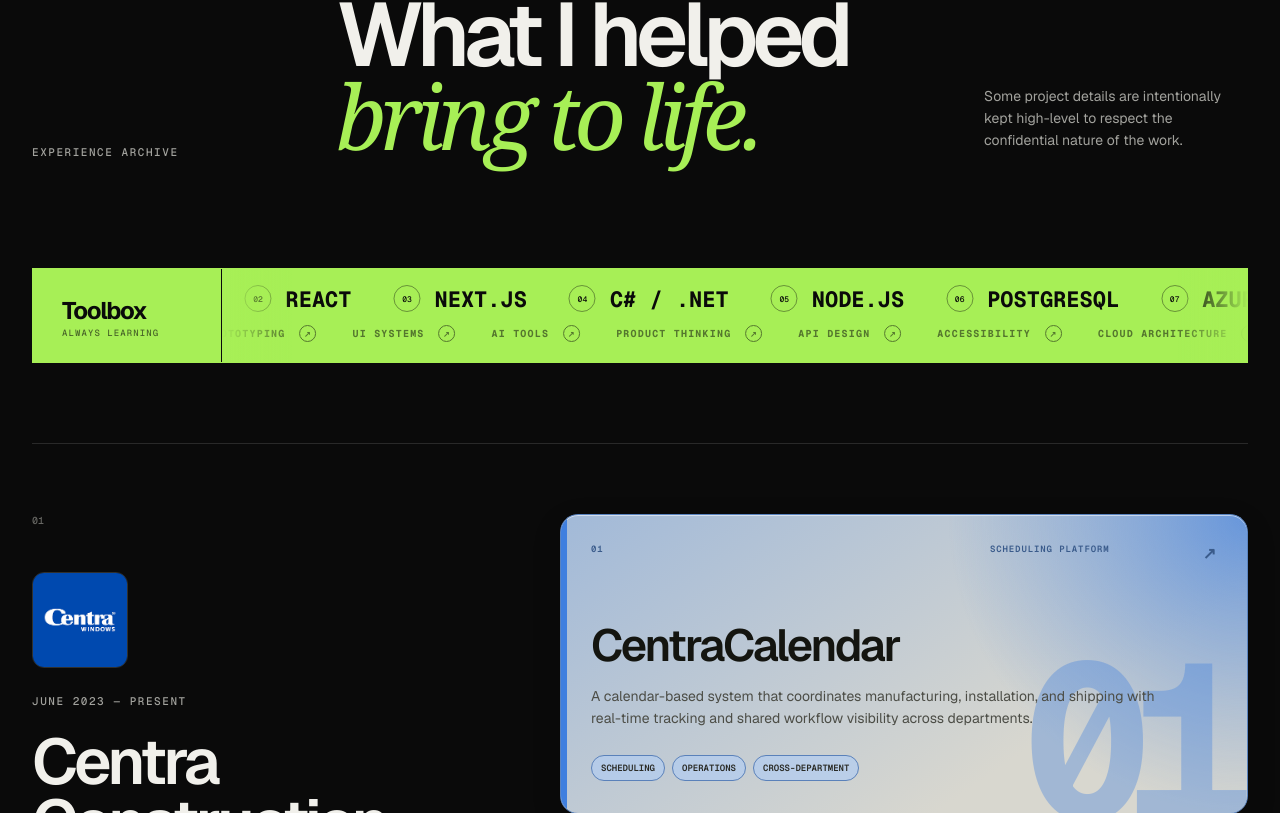
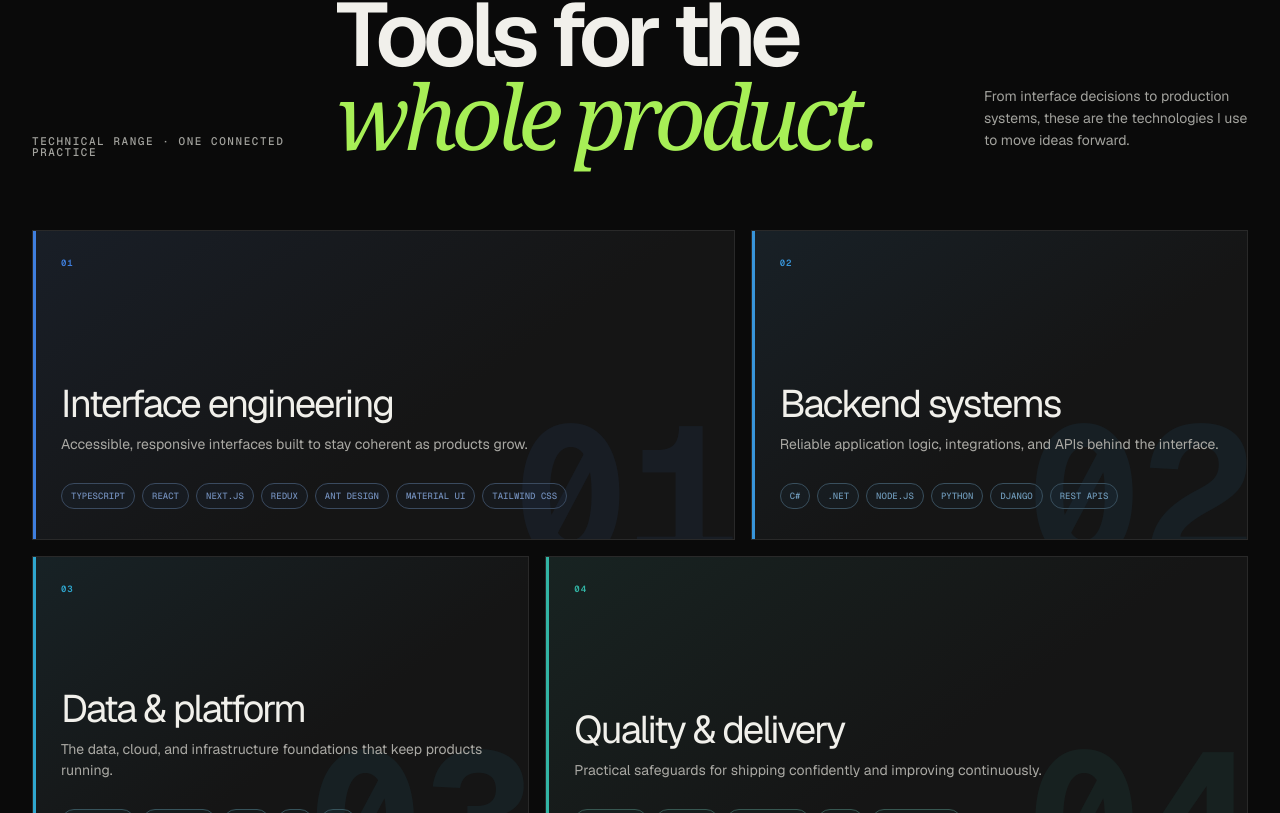
Before and after one commit to ajadversalo/ajshub, a Next.js app: page / in a window 1280 px wide. Shown: the part 947-1760 px from the top of the page. Built offline with nearby package versions, Linux system fonts and the light colour scheme.

Commit message:
Add more upgrades

```diff
--- a/app/data/portfolio.ts
+++ b/app/data/portfolio.ts
@@ -11,12 +11,30 @@
   },
 ];
 
-export const stack = [
-  "TypeScript", "React", "Next.js", "C# / .NET", "Node.js",
-  "PostgreSQL", "Azure", "AWS", "OpenAI", "Playwright",
+export const toolboxGroups = [
+  {
+    category: "Interface engineering",
+    description: "Accessible, responsive interfaces built to stay coherent as products grow.",
+    tools: ["TypeScript", "React", "Next.js", "Redux", "Ant Design", "Material UI", "Tailwind CSS"],
+  },
+  {
+    category: "Backend systems",
+    description: "Reliable application logic, integrations, and APIs behind the interface.",
+    tools: ["C#", ".NET", "Node.js", "Python", "Django", "REST APIs"],
+  },
+  {
+    category: "Data & platform",
+    description: "The data, cloud, and infrastructure foundations that keep products running.",
+    tools: ["PostgreSQL", "SQL Server", "Azure", "AWS", "IIS"],
+  },
+  {
+    category: "Quality & delivery",
+    description: "Practical safeguards for shipping confidently and improving continuously.",
+    tools: ["Playwright", "Selenium", "Azure DevOps", "CI/CD", "Accessibility"],
+  },
+  {
+    category: "AI & product",
+    description: "Tools and methods for exploring ideas, automating work, and finding the useful path.",
+    tools: ["OpenAI API", "AI tools", "Automation", "Prototyping", "Product thinking"],
+  },
 ];
-
-export const concepts = [
-  "UI Systems", "AI Tools", "Product Thinking", "API Design", "Accessibility",
-  "Cloud Architecture", "Performance", "Automation", "Developer Experience", "Prototyping",
-];
--- a/app/globals.css
+++ b/app/globals.css
@@ -23,7 +23,6 @@
 :root[data-theme="light"] .contact { background: #11120f; color: #f1f0eb; }:root[data-theme="light"] .contact h2 em { color: #f1f0eb; }:root[data-theme="light"] .contact .eyebrow, :root[data-theme="light"] .contact footer { color: #aaa9a2; }:root[data-theme="light"] .contact-links { border-color: #484943; }
 :root[data-theme="light"] .resume-page { background: #e5e4dd; }
 :root[data-theme="light"] .nav-resume:hover, :root[data-theme="light"] .nav-resume[aria-current="page"], :root[data-theme="light"] .hero h1 em, :root[data-theme="light"] .experience-heading h2 em, :root[data-theme="light"] .company-context strong, :root[data-theme="light"] .about-lede span, :root[data-theme="light"] .resume-nav nav a[aria-current="page"] { color: #4b741f; border-color: #4b741f; }
-:root[data-theme="light"] .ticker { color: #17200f; }
 a { color: inherit; text-decoration: none; }
 section[id] { scroll-margin-top: 24px; }
 .shell { width: min(1400px, calc(100% - 64px)); margin: 0 auto; }
@@ -53,25 +52,22 @@
 .rain i { position: absolute; top: -18%; width: 1px; height: 90px; background: linear-gradient(transparent, #fff); animation: fall 7s linear infinite; }
 .rain i:nth-child(1) { left: 8%; animation-delay: -2s; }.rain i:nth-child(2) { left: 31%; animation-delay: -6s; }.rain i:nth-child(3) { left: 54%; animation-delay: -3.5s; }.rain i:nth-child(4) { left: 76%; animation-delay: -1s; }.rain i:nth-child(5) { left: 94%; animation-delay: -5s; }
 @keyframes fall { to { transform: translateY(130vh); } }
-.ticker { display: grid; grid-template-columns: 190px minmax(0, 1fr); overflow: hidden; background: #a7ef56; color: var(--ink); border-block: 1px solid #a7ef56; }
-.ticker-label { padding: 24px 30px; border-right: 1px solid #0a0a0a; display: flex; flex-direction: column; justify-content: space-between; position: relative; z-index: 2; background: #a7ef56; }
-.ticker-label span { font-size: 24px; font-weight: 700; letter-spacing: -.05em; }
-.ticker-label i { font: 500 9px/1 var(--font-mono), monospace; letter-spacing: .12em; text-transform: uppercase; font-style: normal; opacity: .6; }
-.ticker-window { overflow-x: auto; overflow-y: hidden; padding: 16px 0; position: relative; cursor: grab; touch-action: pan-y; scrollbar-width: none; user-select: none; }
-.ticker-window::-webkit-scrollbar { display: none; }.ticker-window.is-dragging { cursor: grabbing; }
-.ticker-window:before, .ticker-window:after { content: ""; position: absolute; inset-block: 0; width: 70px; z-index: 1; pointer-events: none; }
-.ticker-window:before { left: 0; background: linear-gradient(90deg, #a7ef56, transparent); }
-.ticker-window:after { right: 0; background: linear-gradient(-90deg, #a7ef56, transparent); }
-.ticker-track { display: flex; width: max-content; animation: ticker 64s linear infinite; }
-.ticker-track + .ticker-track { margin-top: 13px; }
-.ticker-track span { display: inline-flex; align-items: center; gap: 14px; font: 650 22px/1 var(--font-mono), monospace; text-transform: uppercase; white-space: nowrap; padding-right: 42px; }
-.ticker-track b { display: grid; place-items: center; width: 27px; height: 27px; border: 1px solid #0a0a0a66; border-radius: 50%; font-size: 8px; font-weight: 500; }
-.ticker-track-reverse { animation-name: ticker-reverse; animation-duration: 84s; opacity: .52; }
-.ticker-track-reverse span { font-size: 10px; letter-spacing: .12em; padding-right: 36px; }
-.ticker-track-reverse i { width: 17px; height: 17px; display: grid; place-items: center; border: 1px solid; border-radius: 50%; font-style: normal; font-size: 8px; }
-.ticker:hover .ticker-track, .ticker-window.is-dragging .ticker-track { animation-play-state: paused; }
-@keyframes ticker { to { transform: translateX(-50%); } }
-@keyframes ticker-reverse { from { transform: translateX(-50%); } to { transform: translateX(0); } }
+.toolbox { padding: 140px 0 160px; border-top: 1px solid var(--line); }
+.toolbox-heading { display: grid; grid-template-columns: 1fr 2fr 1fr; align-items: end; margin-bottom: 72px; }
+.toolbox-heading h2 { margin: 0; font-size: clamp(54px, 7vw, 104px); line-height: .9; letter-spacing: -.065em; font-weight: 550; }
+.toolbox-heading h2 em { color: #a7ef56; font-family: Georgia, serif; font-weight: 400; }
+.toolbox-heading > p:last-child { color: var(--muted); font-size: 14px; line-height: 1.55; max-width: 290px; margin: 0 0 7px 40px; }
+.toolbox-grid { display: grid; grid-template-columns: repeat(12, 1fr); gap: 16px; }
+.toolbox-group { --tool-accent: #3f7fdf; min-height: 310px; grid-column: span 7; padding: 26px 28px 30px; border: 1px solid var(--line); background: linear-gradient(145deg, color-mix(in srgb, var(--tool-accent) 9%, #151515), #151515 58%); position: relative; overflow: hidden; display: flex; flex-direction: column; transition: transform .35s cubic-bezier(.2,.8,.2,1), border-color .3s ease; }
+.toolbox-group:nth-child(2), .toolbox-group:nth-child(3) { grid-column: span 5; }.toolbox-group:nth-child(4) { grid-column: span 7; }.toolbox-group:nth-child(5) { grid-column: 1 / -1; min-height: 260px; }
+.toolbox-group:nth-child(2) { --tool-accent: #3895da; }.toolbox-group:nth-child(3) { --tool-accent: #2fa7cf; }.toolbox-group:nth-child(4) { --tool-accent: #32b5a5; }.toolbox-group:nth-child(5) { --tool-accent: #78c968; }
+.toolbox-group:before { content: ""; position: absolute; inset: 0 auto 0 0; width: 3px; background: var(--tool-accent); transition: width .35s ease; }
+.toolbox-group:after { content: attr(data-index); position: absolute; right: -8px; bottom: -50px; color: color-mix(in srgb, var(--tool-accent) 8%, transparent); font: 650 190px/1 var(--font-mono), monospace; pointer-events: none; }
+.toolbox-group:hover { transform: translateY(-5px); border-color: color-mix(in srgb, var(--tool-accent) 65%, var(--line)); }.toolbox-group:hover:before { width: 7px; }
+.toolbox-number { color: var(--tool-accent); font: 600 9px var(--font-mono), monospace; letter-spacing: .1em; }
+.toolbox-group-heading { margin: auto 0 28px; position: relative; z-index: 1; }.toolbox-group-heading h3 { margin: 0 0 12px; font-size: clamp(28px, 3vw, 46px); line-height: 1; letter-spacing: -.05em; }.toolbox-group-heading p { max-width: 500px; margin: 0; color: #aaa9a4; font-size: 14px; line-height: 1.5; }
+.toolbox-group ul { display: flex; flex-wrap: wrap; gap: 7px; padding: 0; margin: 0; list-style: none; position: relative; z-index: 1; }.toolbox-group li { padding: 6px 9px; border: 1px solid color-mix(in srgb, var(--tool-accent) 24%, #393936); border-radius: 100px; color: color-mix(in srgb, var(--tool-accent) 45%, #999); background: color-mix(in srgb, var(--tool-accent) 4%, transparent); font: 500 9px var(--font-mono), monospace; text-transform: uppercase; }
+:root[data-theme="light"] .toolbox-heading h2 em { color: #4b741f; }:root[data-theme="light"] .toolbox-group { color: #151610; border-color: #c8c7bf; background: linear-gradient(145deg, color-mix(in srgb, var(--tool-accent) 20%, #e5e4dc), #deddd5 62%); }:root[data-theme="light"] .toolbox-group-heading p { color: #55564f; }:root[data-theme="light"] .toolbox-group li { color: #34352f; border-color: color-mix(in srgb, var(--tool-accent) 42%, #aaa9a1); background: color-mix(in srgb, var(--tool-accent) 13%, #fff8); }
 .work { padding: 140px 0 160px; }
 .section-heading { display: grid; grid-template-columns: 1fr 2fr 1fr; align-items: end; margin-bottom: 72px; }
 .section-heading h2 { margin: 0; font-size: clamp(54px, 7vw, 104px); line-height: .95; letter-spacing: -.065em; font-weight: 550; }
@@ -100,7 +96,6 @@
 .experience-heading h2 { margin: 0; font-size: clamp(54px, 7vw, 104px); line-height: .9; letter-spacing: -.065em; font-weight: 550; }
 .experience-heading h2 em { color: #a7ef56; font-family: Georgia, serif; font-weight: 400; }
 .experience-heading > p:last-child { color: var(--muted); font-size: 14px; line-height: 1.55; max-width: 270px; margin: 0 0 7px 40px; }
-.experience > .ticker { margin-bottom: 80px; }
 .experience-list { border-top: 1px solid var(--line); }
 .experience-chapter { display: grid; grid-template-columns: minmax(280px, .75fr) minmax(0, 1.25fr); gap: clamp(50px, 9vw, 150px); padding: 70px 0 100px; border-bottom: 1px solid var(--line); align-items: start; }
 .company-context { position: sticky; top: 32px; }
@@ -167,16 +162,15 @@
   .shell { width: min(100% - 36px, 1400px); }.nav { padding-inline: 18px; grid-template-columns: 1fr auto; backdrop-filter: none; -webkit-backdrop-filter: none; }.nav nav { position: fixed; left: 12px; right: 12px; bottom: max(12px, env(safe-area-inset-bottom)); z-index: 30; display: grid; grid-auto-flow: column; grid-auto-columns: 1fr; gap: 0; padding: 8px; border: 1px solid #ffffff1f; border-radius: 18px; background: #151515ee; box-shadow: 0 14px 40px #0009; backdrop-filter: blur(18px); -webkit-backdrop-filter: blur(18px); }.nav nav a { min-height: 42px; display: grid; place-items: center; border-radius: 11px; font: 600 8px var(--font-mono), monospace; text-transform: uppercase; letter-spacing: .04em; }.nav nav a:hover, .nav nav a:focus-visible, .nav nav a[aria-current="page"] { background: #a7ef56; color: #0a0a0a; opacity: 1; }.nav-mobile-resume { display: grid; }.nav-resume { display: none; }.contact-inner { padding-bottom: 110px; }
   :root[data-theme="light"] .nav nav { color: #1b1c18; border-color: #11120f1f; background: #fffffff0; box-shadow: 0 14px 40px #35362f35; }
   .hero { min-height: 760px; padding-top: 90px; }.hero h1 { margin-top: 25px; }.hero-bottom > p { width: 70%; }
-  .section-heading, .experience-heading { grid-template-columns: 1fr; gap: 25px; }.section-note, .experience-heading > p:last-child { margin-left: 0; }.project { grid-template-columns: 1fr; }.project-visual { min-height: 380px; }.project-copy { padding-top: 35px; }.experience-chapter { grid-template-columns: 1fr; gap: 50px; }.company-context { position: static; }.about { grid-template-columns: 1fr; gap: 55px; }
+  .section-heading, .experience-heading, .toolbox-heading { grid-template-columns: 1fr; gap: 25px; }.section-note, .experience-heading > p:last-child, .toolbox-heading > p:last-child { margin-left: 0; }.toolbox-grid { grid-template-columns: 1fr; }.toolbox-group, .toolbox-group:nth-child(2), .toolbox-group:nth-child(3), .toolbox-group:nth-child(4), .toolbox-group:nth-child(5) { grid-column: auto; }.project { grid-template-columns: 1fr; }.project-visual { min-height: 380px; }.project-copy { padding-top: 35px; }.experience-chapter { grid-template-columns: 1fr; gap: 50px; }.company-context { position: static; }.about { grid-template-columns: 1fr; gap: 55px; }
 }
 @media (max-width: 560px) {
-  .ticker { grid-template-columns: 82px minmax(0, 1fr); }.ticker-label { padding: 16px 12px; }.ticker-label span { font-size: 16px; }.ticker-label i { font-size: 7px; line-height: 1.25; }.ticker-window { padding: 12px 0; }.ticker-track span { font-size: 17px; padding-right: 28px; }.ticker-track + .ticker-track { margin-top: 10px; }
-  .nav { height: 74px; }.availability { font-size: 10px; }.hero { min-height: calc(100svh - 74px); padding: 75px 0 30px; }
-  .hero h1 { font-size: clamp(53px, 17vw, 80px); line-height: .9; }.hero-bottom { align-items: center; }.hero-bottom > p { width: 100%; font-size: 16px; }.round-link { display: none; }
-  .work { padding: 90px 0 100px; }.project { padding: 25px 0 40px; }.project-top { grid-template-columns: auto 1fr auto; gap: 20px; }.project-top span:nth-child(2) { text-align: right; }.project-visual { min-height: 250px; }.project-visual:after { width: 180px; height: 180px; }.visual-orbit { width: 250px; height: 110px; }.project-copy ul { margin-bottom: 35px; }.experience { padding: 90px 0 110px; }.experience-heading { margin-bottom: 70px; }.experience-chapter { padding: 48px 0 70px; }.company-index { margin-bottom: 30px; }.product-record { min-height: 260px; padding: 22px; }
+  .nav { height: 74px; }.availability { font-size: 10px; }.hero { min-height: calc(100svh - 74px); padding: 64px 0 112px; }
+  .hero h1 { margin: 20px 0 38px; font-size: clamp(53px, 17vw, 80px); line-height: .9; }.hero-bottom { align-items: center; }.hero-bottom > p { width: 100%; font-size: 16px; }.round-link { display: none; }
+  .work { padding: 90px 0 100px; }.toolbox { padding: 90px 0 110px; }.toolbox-heading { margin-bottom: 55px; }.toolbox-group, .toolbox-group:nth-child(5) { min-height: 270px; padding: 22px; }.project { padding: 25px 0 40px; }.project-top { grid-template-columns: auto 1fr auto; gap: 20px; }.project-top span:nth-child(2) { text-align: right; }.project-visual { min-height: 250px; }.project-visual:after { width: 180px; height: 180px; }.visual-orbit { width: 250px; height: 110px; }.project-copy ul { margin-bottom: 35px; }.experience { padding: 90px 0 110px; }.experience-heading { margin-bottom: 70px; }.experience-chapter { padding: 48px 0 70px; }.company-index { margin-bottom: 30px; }.product-record { min-height: 260px; padding: 22px; }
   .about { padding: 90px 0 110px; }.contact-inner { padding-top: 85px; }.contact h2 { margin: 42px 0 80px; }.contact-links { align-items: flex-start; flex-direction: column; gap: 55px; }.contact-links > div { width: 100%; justify-content: space-between; }
 }
-@media (prefers-reduced-motion: reduce) { html { scroll-behavior: auto; }.ticker-track, .rain i { animation: none; } * { transition-duration: .01ms !important; } }
+@media (prefers-reduced-motion: reduce) { html { scroll-behavior: auto; }.rain i { animation: none; } * { transition-duration: .01ms !important; } }
 
 /* Resume */
 .resume-page { min-height: 100vh; background: #10110f; color: #e9e9e3; }
--- a/app/page.tsx
+++ b/app/page.tsx
@@ -1,7 +1,7 @@
 import { experience, techIcons } from "./data/experience";
 import { projects } from "./data/portfolio";
 import ThemeToggle from "./theme-toggle";
-import ToolboxTicker from "./toolbox-ticker";
+import ToolboxSection from "./toolbox-section";
 
 const hasPublishedProjects = projects.some((project) => Boolean(project.href));
 
@@ -31,6 +31,7 @@
         </div>
         <nav aria-label="Primary navigation">
           {hasPublishedProjects && <a href="#work" onClick={scrollToSection}>Work</a>}
+          <a href="#toolbox" onClick={scrollToSection}>Tools</a>
           <a href="#experience-archive" onClick={scrollToSection}>Experience</a>
           <a href="#about" onClick={scrollToSection}>About</a>
           <a href="#contact" onClick={scrollToSection}>Contact</a>
@@ -118,6 +119,8 @@
         </div>
       </section>}
 
+      <ToolboxSection />
+
       <section className="experience shell" id="experience-archive">
         <div className="experience-heading">
           <p className="eyebrow">Experience archive</p>
@@ -127,8 +130,6 @@
             the confidential nature of the work.
           </p>
         </div>
-
-        <ToolboxTicker />
 
         <div className="experience-list">
           {experience.map((chapter, chapterIndex) => (
--- a/app/resume/page.tsx
+++ b/app/resume/page.tsx
@@ -14,6 +14,7 @@
           <ThemeToggle />
         </div>
         <nav aria-label="Primary navigation">
+          <a href="/#toolbox">Tools</a>
           <a href="/#experience-archive">Experience</a>
           <a href="/#about">About</a>
           <a href="/#contact">Contact</a>
--- /dev/null
+++ b/app/toolbox-section.tsx
@@ -0,0 +1,28 @@
+import { toolboxGroups } from "./data/portfolio";
+
+export default function ToolboxSection() {
+  return (
+    <section className="toolbox shell" id="toolbox">
+      <header className="toolbox-heading">
+        <p className="eyebrow">Technical range · One connected practice</p>
+        <h2>Tools for the<br /><em>whole product.</em></h2>
+        <p>From interface decisions to production systems, these are the technologies I use to move ideas forward.</p>
+      </header>
+
+      <div className="toolbox-grid">
+        {toolboxGroups.map((group, index) => (
+          <article className="toolbox-group" data-index={`0${index + 1}`} key={group.category}>
+            <span className="toolbox-number">0{index + 1}</span>
+            <div className="toolbox-group-heading">
+              <h3>{group.category}</h3>
+              <p>{group.description}</p>
+            </div>
+            <ul aria-label={`${group.category} technologies`}>
+              {group.tools.map((tool) => <li key={tool}>{tool}</li>)}
+            </ul>
+          </article>
+        ))}
+      </div>
+    </section>
+  );
+}
--- a/app/toolbox-ticker.tsx
+++ /dev/null
@@ -1,60 +0,0 @@
-"use client";
-
-import { useRef } from "react";
-import type { PointerEvent } from "react";
-import { concepts, stack } from "./data/portfolio";
-
-export default function ToolboxTicker() {
-  const drag = useRef({ active: false, startX: 0, scrollLeft: 0 });
-
-  const startDragging = (event: PointerEvent<HTMLDivElement>) => {
-    const window = event.currentTarget;
-    drag.current = { active: true, startX: event.clientX, scrollLeft: window.scrollLeft };
-    window.setPointerCapture(event.pointerId);
-    window.classList.add("is-dragging");
-  };
-
-  const dragTicker = (event: PointerEvent<HTMLDivElement>) => {
-    if (!drag.current.active) return;
-    event.preventDefault();
-    event.currentTarget.scrollLeft = drag.current.scrollLeft - (event.clientX - drag.current.startX);
-  };
-
-  const stopDragging = (event: PointerEvent<HTMLDivElement>) => {
-    drag.current.active = false;
-    event.currentTarget.classList.remove("is-dragging");
-    if (event.currentTarget.hasPointerCapture(event.pointerId)) {
-      event.currentTarget.releasePointerCapture(event.pointerId);
-    }
-  };
-
-  return (
-    <div className="ticker" aria-label="Core technologies">
-      <div className="ticker-label">
-        <span>Toolbox</span>
-        <i>Always learning</i>
-      </div>
-      <div
-        className="ticker-window"
-        onPointerDown={startDragging}
-        onPointerMove={dragTicker}
-        onPointerUp={stopDragging}
-        onPointerCancel={stopDragging}
-      >
-        <div className="ticker-track">
-          {[...stack, ...stack].map((item, index) => (
-            <span key={`${item}-${index}`}>
-              <b>{String((index % stack.length) + 1).padStart(2, "0")}</b>
-              {item}
-            </span>
-          ))}
-        </div>
-        <div className="ticker-track ticker-track-reverse" aria-hidden="true">
-          {[...concepts, ...concepts].map((item, index) => (
-            <span key={`reverse-${item}-${index}`}>{item}<i>↗</i></span>
-          ))}
-        </div>
-      </div>
-    </div>
-  );
-}
```
Also changed, not shown: 1 other file (tests, documents, lock files or other folders).
